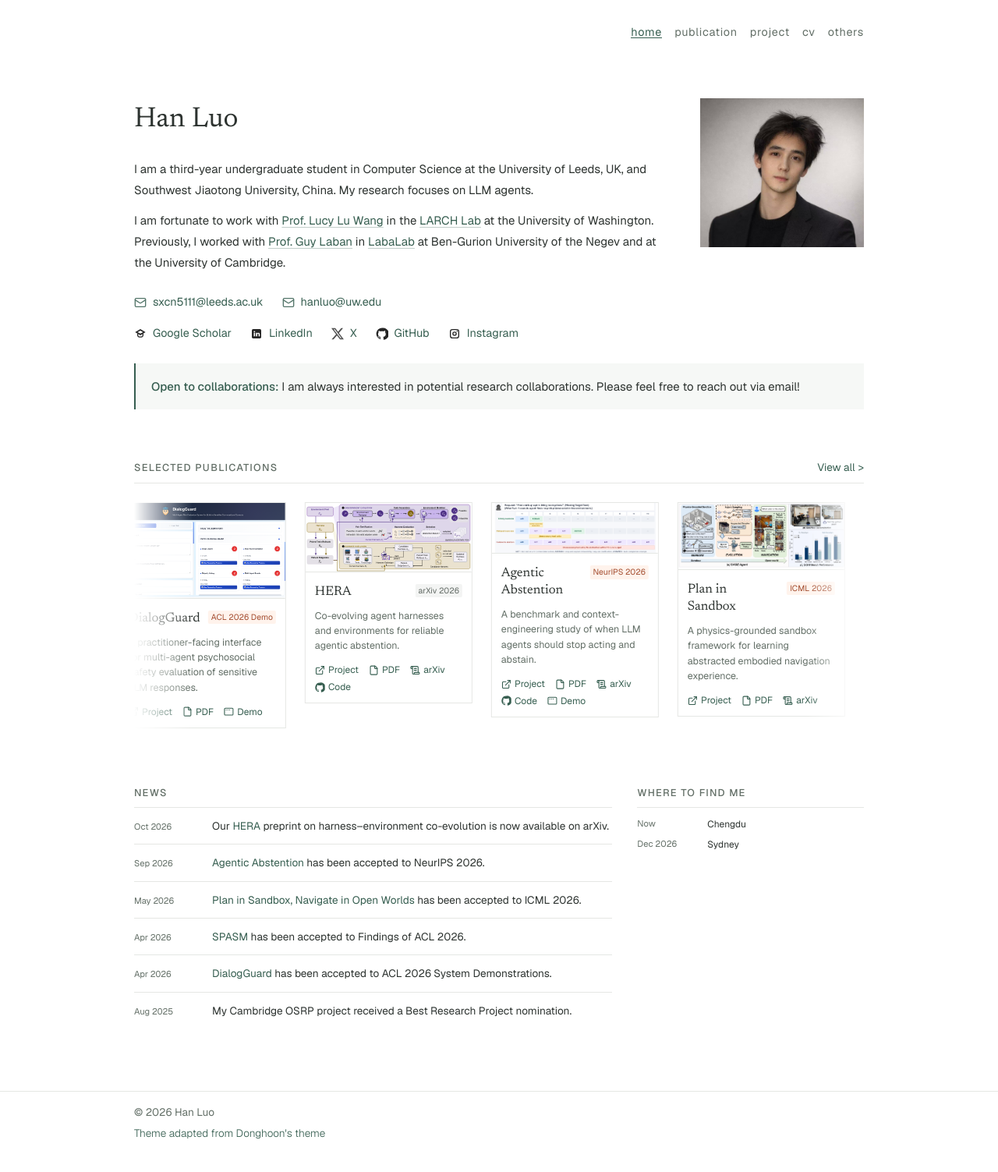
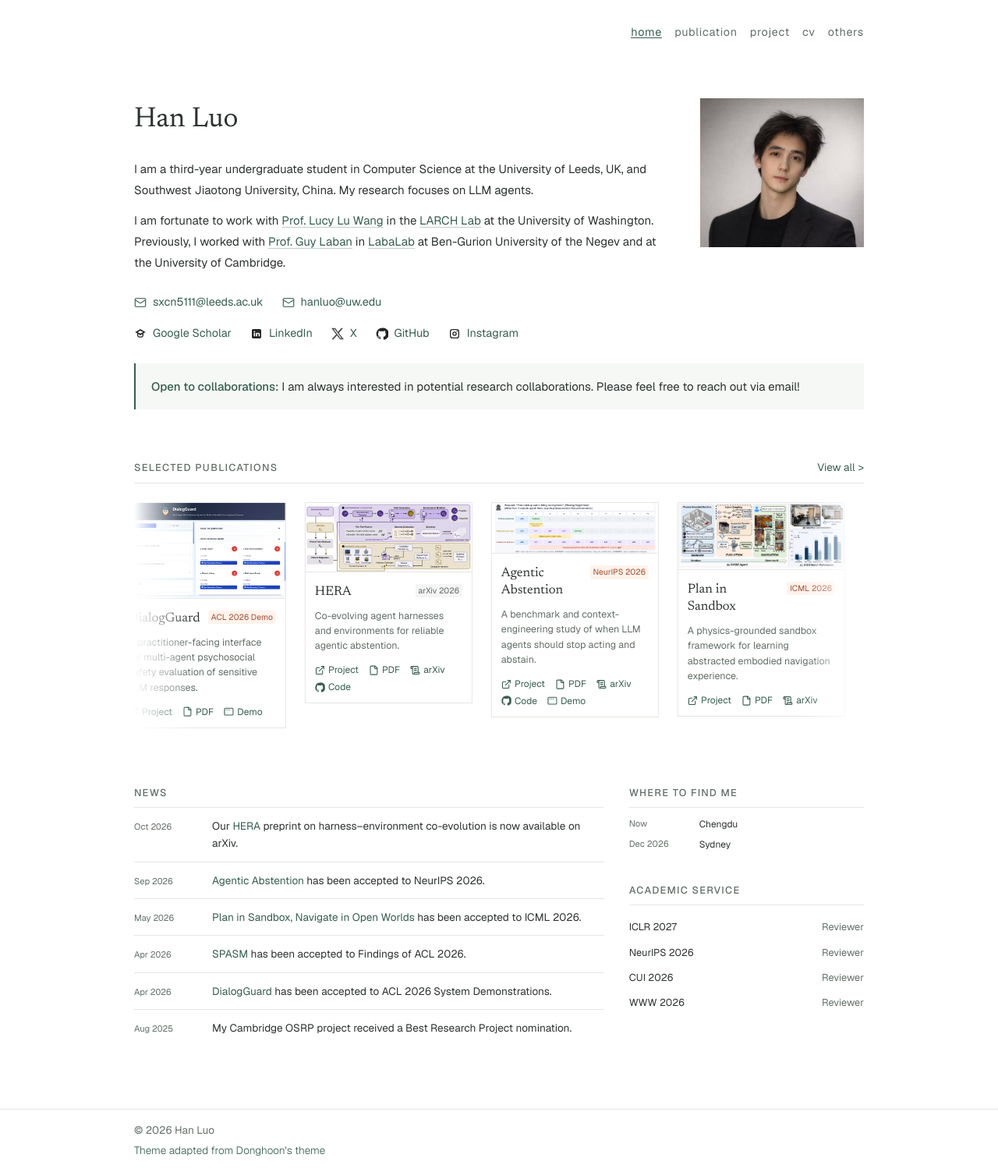
Before and after one commit to lhannnn/lhannnn.github.io, a Jekyll site: the page built from index.html, in a window 1280 px wide. Shown: the whole page at 78% size. Built offline with Jekyll 4.4.1, drawn with Linux system fonts in a browser that asks for light colours; nearby versions of some CDN libraries; some web fonts are replaced; before the commit the page ends 1481 px from its top, so only the background shows below that.

Commit message:
Add academic service and reviewer roles to homepage

```diff
--- a/assets/css/home.css
+++ b/assets/css/home.css
@@ -279,6 +279,50 @@
   font-size: .9rem;
 }
 
+.home-updates-grid {
+  display: grid;
+  grid-template-columns: minmax(0, 1fr);
+  gap: 1.5rem 2rem;
+}
+
+@media (min-width: 640px) {
+  .home-updates-grid {
+    grid-template-columns: minmax(0, 2fr) minmax(0, 1fr);
+  }
+}
+
+.home-service {
+  margin-top: 2rem;
+}
+
+.home-service .section-title {
+  margin: 0 0 .75rem;
+  border-bottom: 1px solid var(--separator-color);
+}
+
+.home-service-list {
+  margin: 0;
+}
+
+.home-service-item {
+  display: grid;
+  grid-template-columns: minmax(0, 1fr) auto;
+  align-items: baseline;
+  gap: 1rem;
+  padding: .35rem 0;
+  font-size: .8rem;
+  line-height: 1.65;
+}
+
+.home-service-item dt {
+  font-weight: 400;
+}
+
+.home-service-item dd {
+  margin: 0;
+  color: rgb(var(--muted));
+}
+
 .home-view-all {
   font-size: .85rem;
   color: rgb(var(--accent)) !important;
--- a/index.html
+++ b/index.html
@@ -117,8 +117,8 @@ description: Personal academic website of Han Luo, a Computer Science undergradu
 </div>
 
 <div class="mb-20 mt-10 px-3 md:mt-14">
-  <div class="grid grid-cols-1 items-stretch gap-y-4 gap-x-8 sm:grid-cols-12">
-    <div class="flex flex-col sm:col-span-8">
+  <div class="home-updates-grid">
+    <div class="flex flex-col">
       <div class="flex flex-1 flex-col">
         <h2 class="section-title" id="news-heading">News</h2>
         <ul class="news-list" aria-labelledby="news-heading">
@@ -132,8 +132,8 @@ description: Personal academic website of Han Luo, a Computer Science undergradu
       </div>
     </div>
 
-    <div class="mt-6 flex flex-col sm:col-span-4 sm:mt-0">
-      <div class="flex flex-1 flex-col">
+    <div class="home-updates-sidebar">
+      <div class="flex flex-col">
         <p class="section-title">Where to find me</p>
         {% for travel in travels limit: 10 %}
         <div class="mb-2">
@@ -144,6 +144,27 @@ description: Personal academic website of Han Luo, a Computer Science undergradu
         </div>
         {% endfor %}
       </div>
+      <section class="home-service" aria-labelledby="academic-service">
+        <h2 class="section-title" id="academic-service">Academic Service</h2>
+        <dl class="home-service-list">
+          <div class="home-service-item">
+            <dt>ICLR 2027</dt>
+            <dd>Reviewer</dd>
+          </div>
+          <div class="home-service-item">
+            <dt>NeurIPS 2026</dt>
+            <dd>Reviewer</dd>
+          </div>
+          <div class="home-service-item">
+            <dt>CUI 2026</dt>
+            <dd>Reviewer</dd>
+          </div>
+          <div class="home-service-item">
+            <dt>WWW 2026</dt>
+            <dd>Reviewer</dd>
+          </div>
+        </dl>
+      </section>
     </div>
   </div>
 </div>
```
